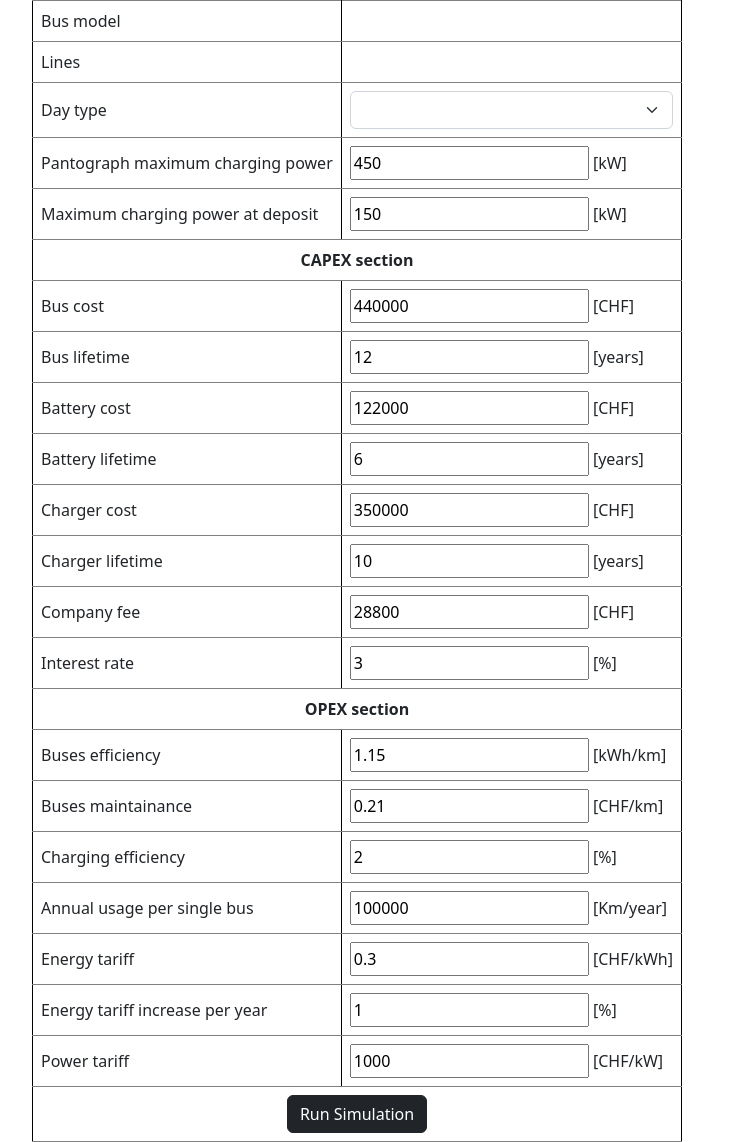
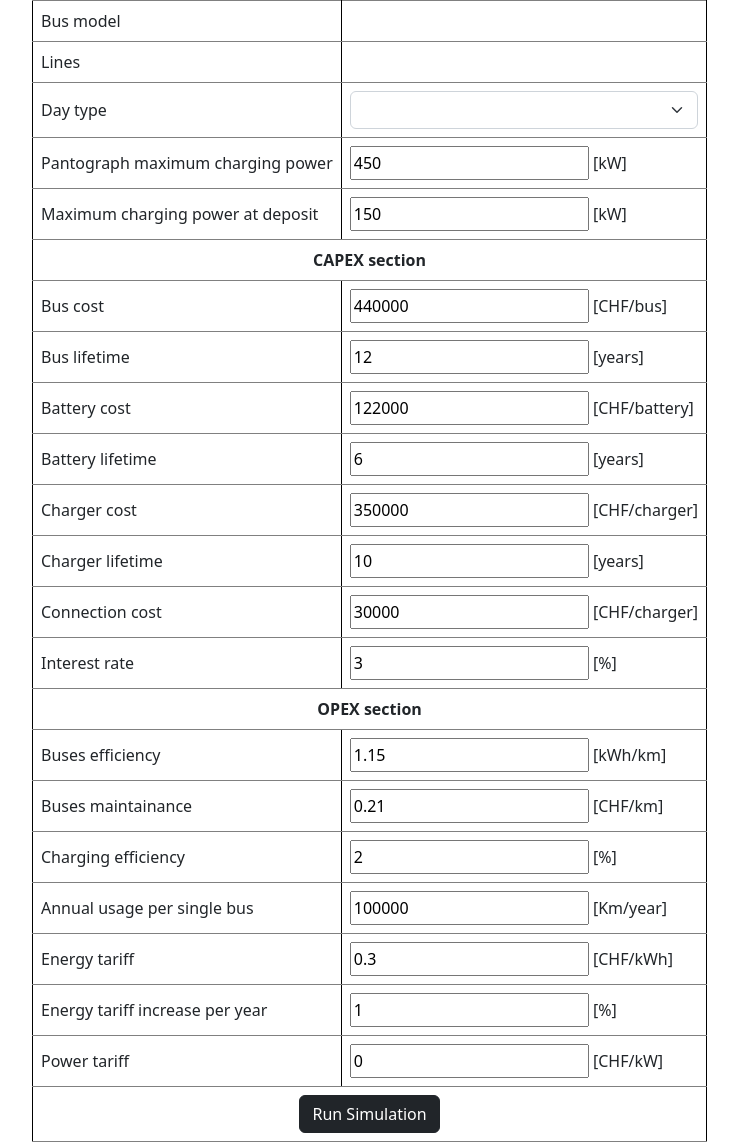
Before and after one commit to supsi-dacd-isaac/pvxte-web, a Flask app: template templates/new_sim_step2.html in a window 1280 px wide. Shown: the part 163-1305 px from the top of the page, without its empty margins (62-800 px from the left). Run offline with Flask 3, Linux system fonts and the light colour scheme; the template is opened without the code that fills it, so the values that code supplies are empty; the visitor is signed in with stand-in values (Sample User, id 1); some libraries are stand-ins or nearby versions.

Commit message:
Corrected CAPEX cost calculation

```diff
--- a/app.py
+++ b/app.py
@@ -181,10 +181,11 @@ def calculate_economical_parameters(capex_features, opex_features):
     a_batt = calc_a(interest_rate, float(capex_features['capex_battery_lifetime']))
     a_char = calc_a(interest_rate, float(capex_features['capex_charger_lifetime']))
 
+    # todo Capex_additional_fee is the cost for the connection to the grid for a charger (TBD)
     capex_cost = a_bus * float(capex_features['capex_bus_cost']) * float(capex_features['capex_number_buses']) + \
                  a_batt * float(capex_features['capex_battery_cost']) * float(capex_features['capex_number_buses']) + \
                  a_char * float(capex_features['capex_charger_cost']) * float(capex_features['capex_number_chargers']) + \
-                 float(capex_features['capex_additional_fee'])
+                 (float(capex_features['capex_additional_fee']) * float(capex_features['capex_number_chargers']))
 
     # Calculate the OPEX costs
     # todo OPEX still to check
--- a/templates/new_sim_step2.html
+++ b/templates/new_sim_step2.html
@@ -58,28 +58,28 @@
                     </tr>
                     <tr>
                         <td>Bus cost</td>
-                        <td><input type="text" class="form-control-sm" name="capex_bus_cost" value="440000">&nbsp[CHF]</td>
+                        <td><input type="text" class="form-control-sm" name="capex_bus_cost" value="440000">&nbsp[CHF/bus]</td>
                     </tr>                    <tr>
                     <td>Bus lifetime</td>
                         <td><input type="text" class="form-control-sm" name="capex_bus_lifetime" value="12">&nbsp[years]</td>
                     </tr>
                     <tr>
                         <td>Battery cost</td>
-                        <td><input type="text" class="form-control-sm" name="capex_battery_cost" value="122000">&nbsp[CHF]</td>
+                        <td><input type="text" class="form-control-sm" name="capex_battery_cost" value="122000">&nbsp[CHF/battery]</td>
                     </tr>
                     <td>Battery lifetime</td>
                         <td><input type="text" class="form-control-sm" name="capex_battery_lifetime" value="6">&nbsp[years]</td>
                     </tr>
                     <tr>
                         <td>Charger cost</td>
-                        <td><input type="text" class="form-control-sm" name="capex_charger_cost" value="350000">&nbsp[CHF]</td>
+                        <td><input type="text" class="form-control-sm" name="capex_charger_cost" value="350000">&nbsp[CHF/charger]</td>
                     </tr>
                     <td>Charger lifetime</td>
                         <td><input type="text" class="form-control-sm" name="capex_charger_lifetime" value="10">&nbsp[years]</td>
                     </tr>
                     <tr>
-                        <td>Company fee</td>
-                        <td><input type="text" class="form-control-sm" name="capex_additional_fee" value="28800">&nbsp[CHF]</td>
+                        <td>Connection cost</td>
+                        <td><input type="text" class="form-control-sm" name="capex_additional_fee" value="30000">&nbsp[CHF/charger]</td>
                     </tr>
                     <tr>
                         <td>Interest rate</td>
@@ -122,7 +122,7 @@
                     </tr>
                     <tr>
                         <td>Power tariff</td>
-                        <td><input type="text" class="form-control-sm" name="opex_power_tariff" value="1000">&nbsp[CHF/kW]</td>
+                        <td><input type="text" class="form-control-sm" name="opex_power_tariff" value="0">&nbsp[CHF/kW]</td>
                     </tr>
                     <tr>
                         <td colspan="2" align="center"><button type="submit" class="btn btn-dark" onclick="return confirm('You are launching a new simulation! Are you sure? It should take ~1 minute to finish!')">Run Simulation</button></td>
```
